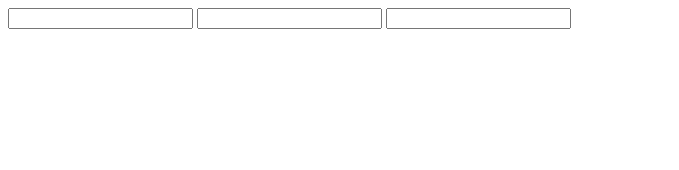
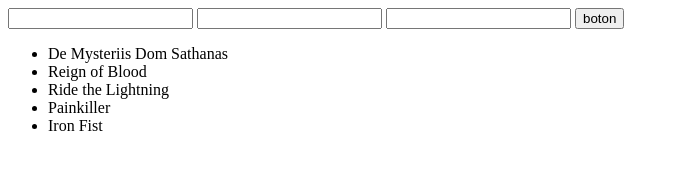
Before and after one commit to juancardaw/ejercicios_dom_js, a plain HTML site: page ejercicio4/index.html in a window 1280 px wide. Shown: the whole page, without its empty margins (0-679 px from the left). Drawn offline with Linux system fonts and the light colour scheme.

Commit message:
ejercicio 4 terminado

```diff
--- a/ejercicio4/ejercicio4.js
+++ b/ejercicio4/ejercicio4.js
@@ -1,6 +1,52 @@
 // 1.1 Añade un botón a tu html con el id btnToClick y en tu javascript añade el
 // evento click que ejecute un console log con la información del evento del click
+const boton = document.createElement("button");
+boton.id = "btnToClick";
+boton.textContent = "boton"
+document.body.appendChild(boton);
+
+boton.addEventListener("click", () => {
+    console.log("El valor del click es: ", event);
+});
+
+
 
 // 1.2 Añade un evento 'focus' que ejecute un console.log con el valor del input.
+const focus = document.querySelector("input.focus");
+
+focus.addEventListener("focus", () => {
+   console.log("El valor del focus bro es: ", event);
+});
+
 
 // 1.3 Añade un evento 'input' que ejecute un console.log con el valor del input.
+const input = document.querySelector("input.value");
+
+input.addEventListener("input", () => {
+    console.log("El valor del input bro es: ", event);
+});
+
+
+// 1.4 Basandote en el array siguiente, crea una lista ul > li dinámicamente en el html
+// que imprima cada uno de los albums.
+
+const albums = [
+  "De Mysteriis Dom Sathanas",
+  "Reign of Blood",
+  "Ride the Lightning",
+  "Painkiller",
+  "Iron Fist",
+];
+
+
+const ul = document.createElement("ul");
+
+// albums.forEach(albunes => {CODIGO QUE HE PUESTO ABAJO});   FORMA DE HACELRO CON FOREACH
+
+for(const albunes of albums) {
+    const li = document.createElement("li");
+    li.textContent = albunes;
+    ul.appendChild(li);
+};
+
+document.body.appendChild(ul);
--- a/ejercicio4/index.html
+++ b/ejercicio4/index.html
@@ -3,7 +3,8 @@
 <head>
     <meta charset="UTF-8">
     <meta name="viewport" content="width=device-width, initial-scale=1.0">
-    <title>Document</title>
+    <script src="ejercicio4.js" defer></script>
+    <title>Ejercicio 4</title>
 </head>
 <body>
 	<input class="click" type="text"/>
```
